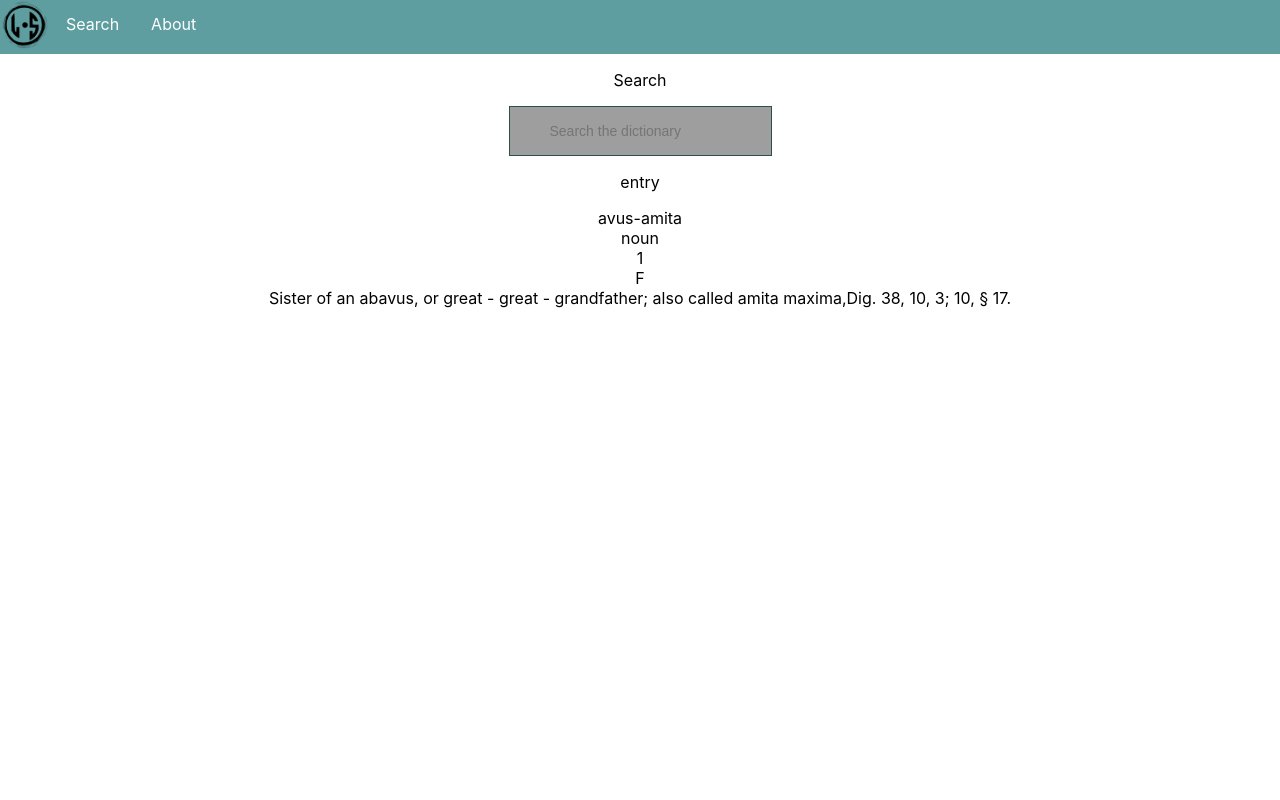
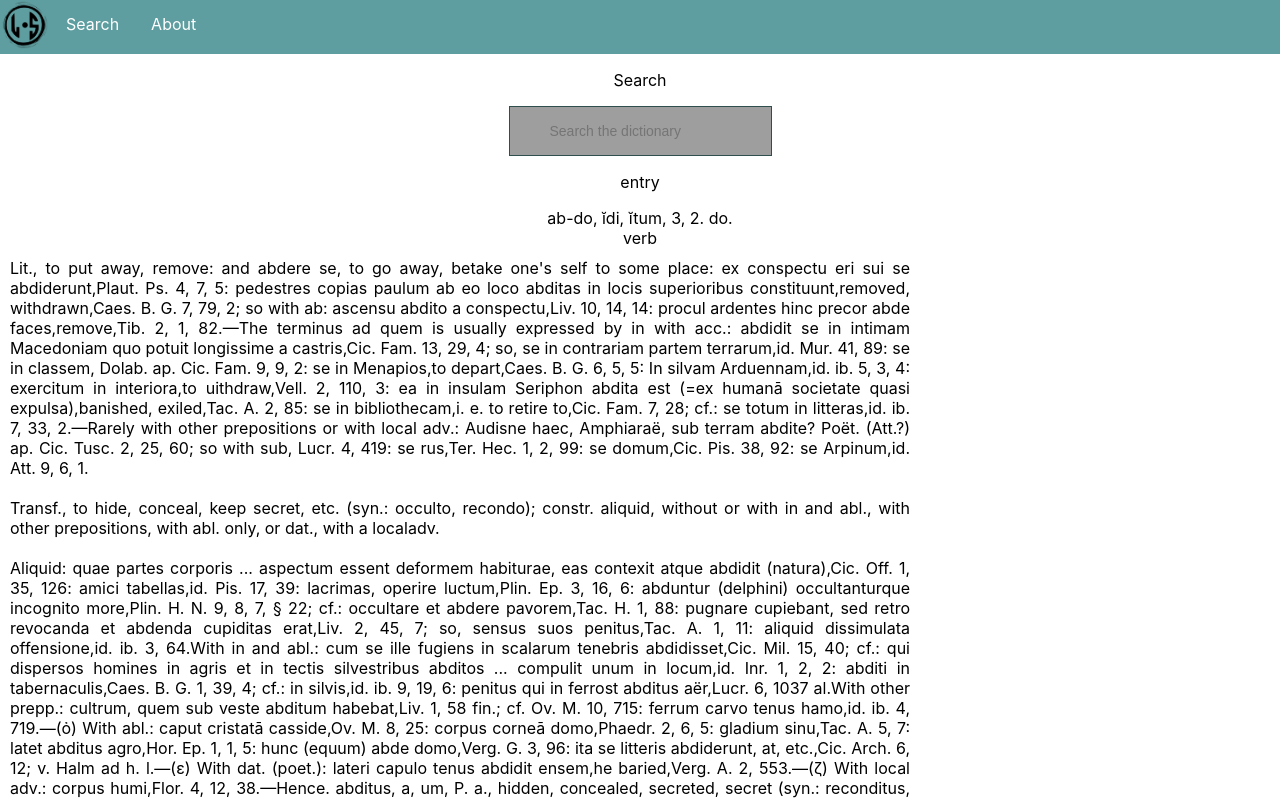
Before and after one commit to HapaxHypatia/ls-students, a React (Create React App) app: page /search in a window 1280 px wide. Shown: the top 800 px of the page. Built offline with nearby package versions, Linux system fonts and the light colour scheme; grey boxes are pictures that could not be loaded.

Commit message:
Started styling entry

```diff
--- a/src/App.css
+++ b/src/App.css
@@ -53,3 +53,9 @@ li a:hover {
     box-shadow: none;
     -webkit-appearance: none;
 }
+
+.sense {
+    padding: 10px;
+    text-align: justify;
+    width: 900px;
+}
--- a/src/components/entry.jsx
+++ b/src/components/entry.jsx
@@ -1,11 +1,19 @@
 import React from "react";
-import SearchFunction from "./searchFunction";
+import entry from "../data/ls_A.json";
 
 function Entry() {
 	return (
 		<div>
 			<p>entry</p>
-			<SearchFunction></SearchFunction>
+			{/*Sample entry*/}
+			<div >{entry[52].main_notes}</div>
+			<div>{entry[52].part_of_speech}</div>
+			<div>{entry[52].declension}</div>
+			<div>{entry[52].gender}</div>
+			<div className={"sense"}>{entry[52].senses[0]}</div>
+			<div className={"sense"}>{entry[52].senses[1]}</div>
+			<div className={"sense"}>{entry[52].senses[2]}</div>
+			<div className={"sense"}>{entry[52].senses[3]}</div>
 		</div>
 	);
 }
--- a/src/components/searchFunction.jsx
+++ b/src/components/searchFunction.jsx
@@ -4,11 +4,6 @@ import entry from "../data/ls_A.json"
 export default function SearchFunction () {
 	return (
 		<div>
-			<div>{entry[20].main_notes}</div>
-			<div>{entry[20].part_of_speech}</div>
-			<div>{entry[20].declension}</div>
-			<div>{entry[20].gender}</div>
-			<div>{entry[20].senses}</div>
 		</div>
 	)
 }
```
Also changed, not shown: src/todo.txt (added).
